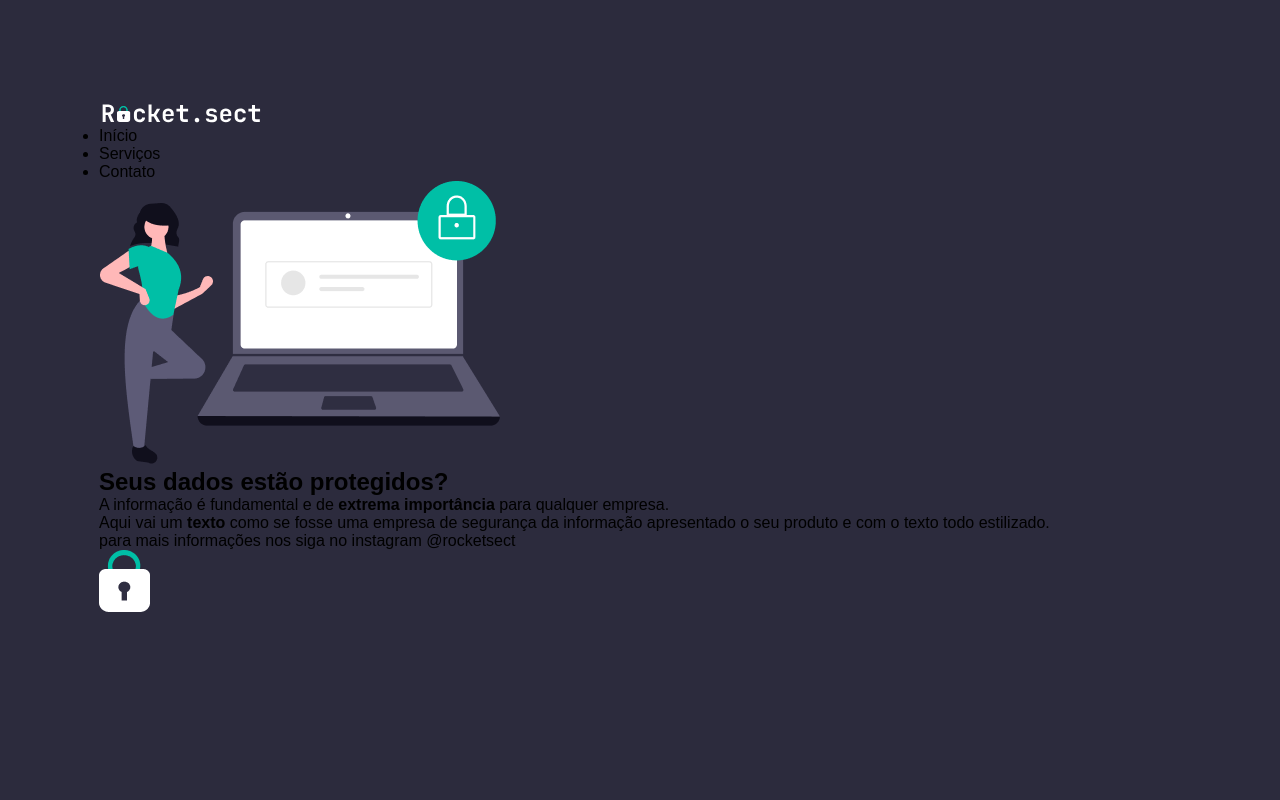
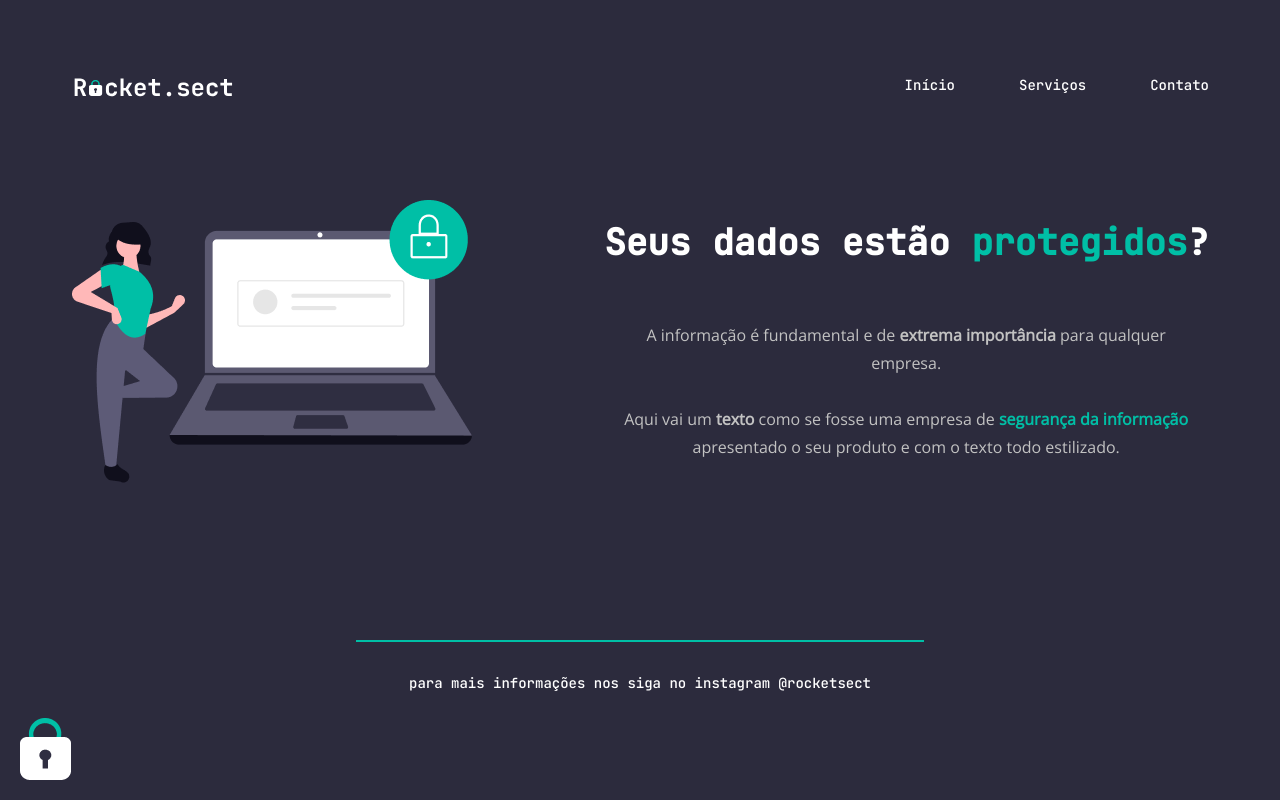
Before and after one commit to macedocmateus/RocketSect-layout, a plain HTML site: page index.html in a window 1280 px wide. Drawn offline with nearby package versions, Linux system fonts and the light colour scheme.

Commit message:
fix layout

```diff
--- a/index.html
+++ b/index.html
@@ -7,6 +7,7 @@
   <meta charset="UTF-8">
   <meta name="viewport" content="width=device-width, initial-scale=1.0">
   <title>Rocket.sect</title>
+  <link rel="shortcut icon" href="assets/padlock-decoration.png" type="image">
   <link rel="stylesheet" href="style.css">
 </head>
 <body>
@@ -14,25 +15,26 @@
   <nav>
     <img src="assets/logo.svg" alt="logotipo">
     <ul>
-      <li>Início</li>
-      <li>Serviços</li>
-      <li>Contato</li>
+      <li><a href="#">Início</a></li>
+      <li><a href="#">Serviços</a></li>
+      <li><a href="#">Contato</a></li>
     </ul>
   </nav>
   <main>
     <img src="assets/img1.png" alt="mulher de roupa de verde ao lado de um notebook">
     <section>
-      <h1>Seus dados estão <span>protegidos?</span></h1>
-      <p>A informação é fundamental e de <strong>extrema importância</strong> para qualquer empresa.</p>
-      <p>Aqui vai um <strong>texto</strong> como se fosse uma empresa de <span>segurança da informação</span>
+      <h1>Seus dados estão <span>protegidos</span>?</h1>
+      <p>A informação é fundamental e de <strong>extrema importância</strong> para qualquer <br> empresa. <br> <br>
+      Aqui vai um <strong>texto</strong> como se fosse uma empresa de <span>segurança da informação</span>
       apresentado o seu produto e com o texto todo estilizado.</p>
     </section>
   </main>
   <footer>
+    <div id="linha"></div>
+    <div class="contato">
     <p>para mais informações nos siga no instagram @rocketsect</p>
+    </div>
+    <img id="cadeado" src="assets/padlock-decoration.png" alt="cadeado no canto inferior esquerdo de cor branca">
   </footer>
-  <img src="assets/padlock-decoration.png" alt="cadeado no canto inferior esquerdo de cor branca">
-
-  </div>
 </body>
 </html>
--- a/style.css
+++ b/style.css
@@ -6,12 +6,105 @@
 
 body {
   min-height: 100vh;
-  font-family: open-sans, sans-serif;
+  font-family: 'open sans', sans-serif;
   background-color: #2C2B3D;
 }
 
 .layout {
   width: 1280px;
   margin: 0 auto;
-  padding: 99px;
+  padding: 71px
 }
+
+nav {
+  display: flex;
+  align-items: center;
+  justify-content: space-between;
+  margin-bottom: 101px;
+}
+
+ul {
+  display: flex;
+  list-style: none;
+  gap: 64px;
+}
+
+ul li a {
+  color: white;
+  font-family: 'jetbrains mono',sans-serif;
+  text-decoration: none;
+  font-size: 14px;
+  font-weight: 500;
+  line-height: 28px;
+}
+
+ul li a:hover {
+  border: 2px solid #00BFA6;
+  padding: 5px;
+  border-radius: 6px;
+}
+
+main {
+  display: flex;
+  align-items: center;
+  justify-content: space-between;
+}
+
+
+section {
+  text-align: center;
+}
+
+main h1 {
+  font-family: 'jetbrains mono', sans-serif;
+  color: white;
+  font-size: 36px;
+  font-weight: 700;
+  line-height: 40px;
+}
+
+main h1 span {
+  color: #00BFA6;
+}
+
+section p {
+  width: 604px;
+  margin-top: 59px;
+  color: #c2c2c2;
+  font-size: 16px;
+  font-weight: 400;
+  line-height: 28px;
+}
+
+section p span {
+  color: #00BFA6;
+  font-weight: 700;
+}
+
+footer {
+  display: flex;
+  flex-direction: column;
+  align-items: center;
+  gap: 27px;
+  margin-top: 157px;
+}
+
+#linha {
+  height: 0;
+  width: 568px;
+  border: 1px solid #00BFA6;
+}
+
+.contato p {
+  font-family: 'jetbrains mono', sans-serif;
+  color: white;
+  font-size: 14px;
+  font-weight: 500;
+  line-height: 28px;
+}
+
+#cadeado {
+  position: absolute;
+  bottom:20px;
+  left: 20px;
+}
```
